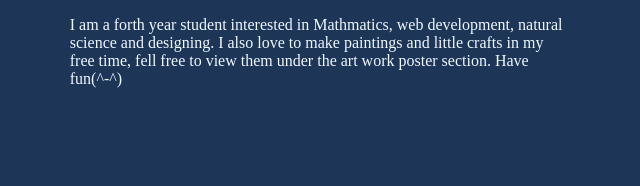
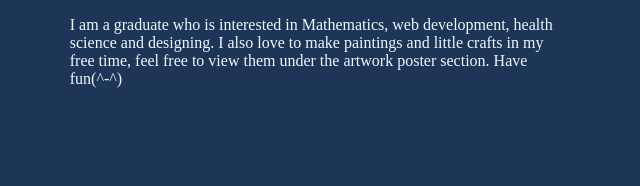
Before and after one commit to yixinduang/personalWeb, a plain HTML site: page index.html in a window 1280 px wide. Shown: the part 373-559 px from the top of the page, 74-714 px from the left. Drawn offline with Linux system fonts and the light colour scheme.

Commit message:
Update index.html
update intro section

```diff
--- a/index.html
+++ b/index.html
@@ -29,9 +29,9 @@
         <div id="hello">
           <h1>Hi, my name is Alice Duan</h1>
           <p>
-            I am a forth year student interested in Mathmatics, web development, natural science
+            I am a graduate who is interested in Mathematics, web development, health science
             and designing. I also love to make paintings and little crafts in my
-            free time, fell free to view them under the art work poster section.
+            free time, feel free to view them under the artwork poster section.
             Have fun(^-^)
           </p>
         </div>
```
